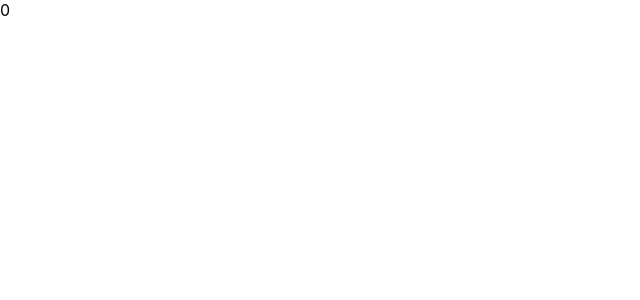
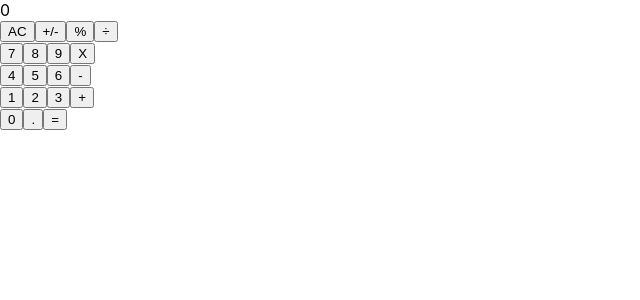
Before and after one commit to aliciapaz/calculator, a React (Create React App) app: page / in a window 1280 px wide. Shown: the top 300 px of the page, without its empty margins (0-640 px from the left). Built offline with nearby package versions, Linux system fonts and the light colour scheme.

Commit message:
Update components

```diff
--- a/src/components/App.js
+++ b/src/components/App.js
@@ -1,11 +1,11 @@
 import Display from './Display';
+import ButtonPanel from './ButtonPanel';
 
 function App() {
   return (
     <div className="App">
-      <div>
-        <Display />
-      </div>
+      <Display />
+      <ButtonPanel />
     </div>
   );
 }
--- a/src/components/ButtonPanel.js
+++ b/src/components/ButtonPanel.js
@@ -0,0 +1,37 @@
+import Button from './Button';
+
+const ButtonPanel = () => (
+  <div>
+    <div className="btn-group">
+      <Button btnName="AC" />
+      <Button btnName="+/-" />
+      <Button btnName="%" />
+      <Button btnName="÷" />
+    </div>
+    <div className="btn-group">
+      <Button btnName="7" />
+      <Button btnName="8" />
+      <Button btnName="9" />
+      <Button btnName="X" />
+    </div>
+    <div className="btn-group">
+      <Button btnName="4" />
+      <Button btnName="5" />
+      <Button btnName="6" />
+      <Button btnName="-" />
+    </div>
+    <div className="btn-group">
+      <Button btnName="1" />
+      <Button btnName="2" />
+      <Button btnName="3" />
+      <Button btnName="+" />
+    </div>
+    <div className="btn-group">
+      <Button btnName="0" />
+      <Button btnName="." />
+      <Button btnName="=" />
+    </div>
+  </div>
+);
+
+export default ButtonPanel;
```
Also changed, not shown: src/components/Button.js (+7 -0 lines).
